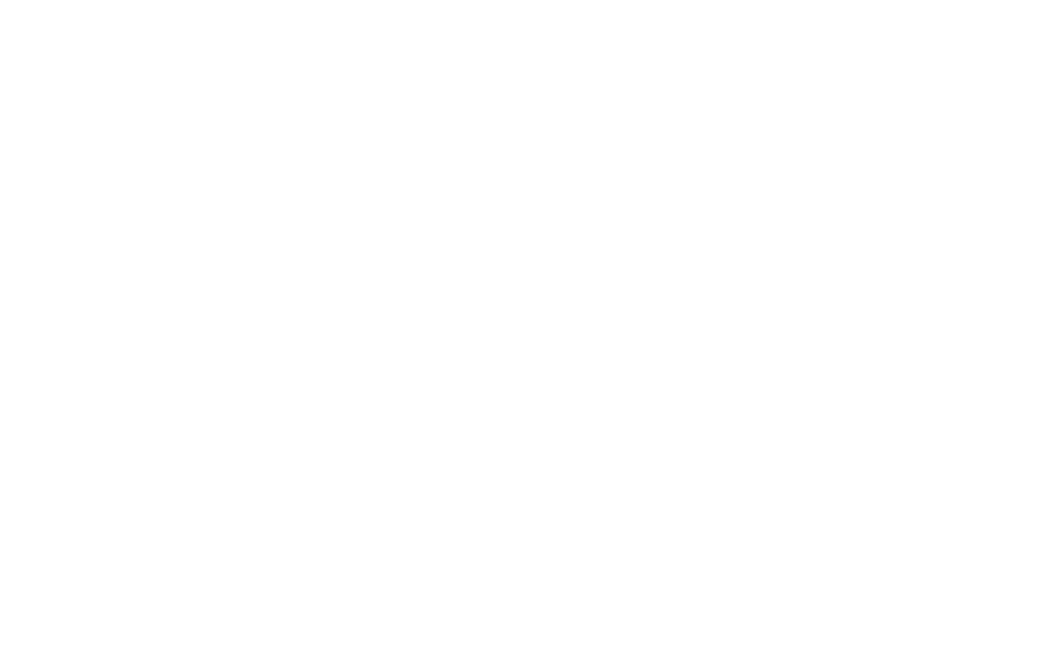
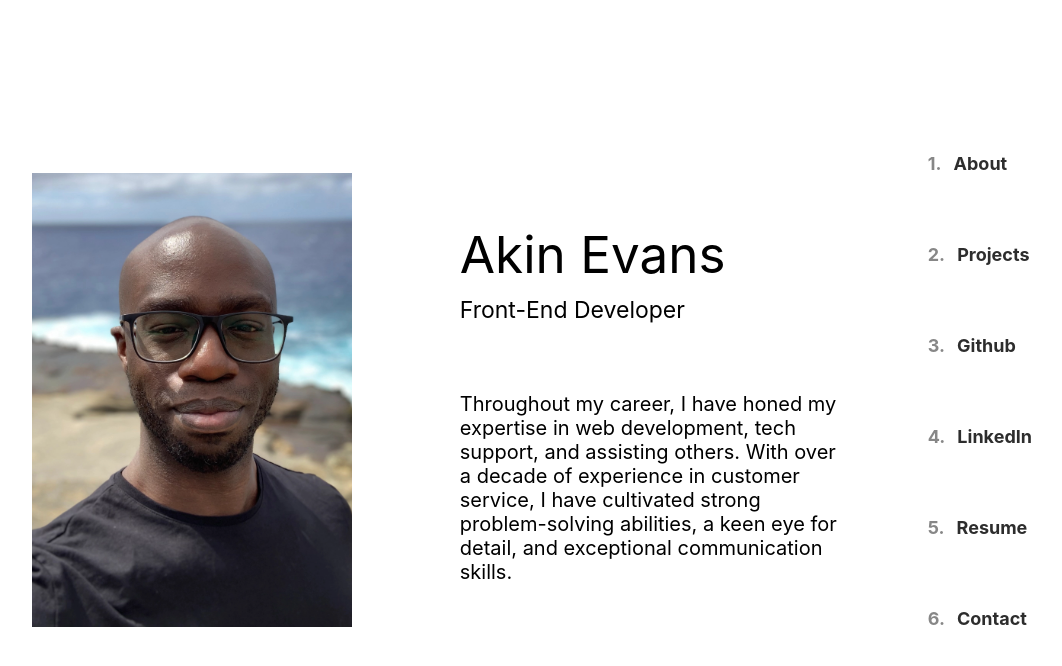
Before and after one commit to akinevans/akinevans.com-v4, a React (Create React App) app: page / in a window 1280 px wide. Shown: the top 666 px of the page, without its empty margins (108-1170 px from the left). Built offline with nearby package versions, Linux system fonts and the light colour scheme.

Commit message:
Begin building out Navbar and MainContent components

```diff
--- a/src/App.css
+++ b/src/App.css
@@ -2,9 +2,21 @@
 @tailwind components;
 @tailwind utilities;
 
+@layer utilities {
+  /* Hide scrollbar for Chrome, Safari and Opera */
+  .no-scrollbar::-webkit-scrollbar {
+    display: none;
+  }
+  /* Hide scrollbar for IE, Edge and Firefox */
+  .no-scrollbar {
+    -ms-overflow-style: none; /* IE and Edge */
+    scrollbar-width: none; /* Firefox */
+  }
+}
+
 :root {
   /* Colors */
-  --primary: #f3f3f6;
+  --primary: #ffffff;
   --secondary: #2d2d2d;
   --tertiary: #878787;
   --accent: #1b1b1d;
--- a/src/App.js
+++ b/src/App.js
@@ -4,9 +4,11 @@ import Navbar from "./components/Navbar/Navbar";
 
 function App() {
   return (
-    <div className='app-wrapper max-w-[1000px] h-auto'>
-      <Navbar />
-      <MainContent />
+    <div className='outer-app-wrapper flex justify-center items-center w-[100vw] h-[100vh] bg-primary'>
+      <div className='app-wrapper flex flex-row-reverse justify-between items-center gap-20 max-w-[1000px] h-auto m-auto '>
+        <Navbar />
+        <MainContent />
+      </div>
     </div>
   );
 }
--- a/src/components/MainContent/MainContent.js
+++ b/src/components/MainContent/MainContent.js
@@ -1,5 +1,34 @@
 import React from "react";
+import Projects from "../Projects/Projects";
+import self from "../../assets/self.webp";
 
 export default function MainContent() {
-  return <div className='main-content-wrapper'></div>;
+  return (
+    <div className='all-content-wrapper flex flex-col justify-start items-center  max-h-[500px] overflow-y-scroll '>
+      <div className='main-content-wrapper flex flex-row justify-between items-center gap-20 w-[100%] h-[100%] min-h-[500px]'>
+        <img
+          src={self}
+          alt='akin'
+          className='photo max-w-[320px] max-h-[481.5px]'
+        />
+
+        <section className='text-content flex flex-col justify-center items-start max-w-[388px]'>
+          <h1 className='font-inter text-titleSize'>
+            Akin <span>Evans</span>
+          </h1>
+          <h2 className='font-inter text-subTitleSize mb-16'>
+            <span>Front-End</span> Developer
+          </h2>
+          <p className='font-inter text-bodySize leading-6'>
+            Throughout my career, I have honed my expertise in web development,
+            tech support, and assisting others. With over a decade of experience
+            in customer service, I have cultivated strong problem-solving
+            abilities, a keen eye for detail, and exceptional communication
+            skills.
+          </p>
+        </section>
+      </div>
+      <Projects />
+    </div>
+  );
 }
--- a/src/components/Navbar/Navbar.js
+++ b/src/components/Navbar/Navbar.js
@@ -1,5 +1,26 @@
 import React from "react";
 
 export default function Navbar() {
-  return <nav className='nav-wrapper w-[]'></nav>;
+  return (
+    <nav className='nav-wrapper flex flex-col gap-16 w-fit h-[500px] max-h-[500px] font-inter text-secondary font-bold text-navSize'>
+      <a href=''>
+        <span className='text-tertiary mr-[12px]'>1.</span>About
+      </a>
+      <a href=''>
+        <span className='text-tertiary mr-[12px]'>2.</span>Projects
+      </a>
+      <a href=''>
+        <span className='text-tertiary mr-[12px]'>3.</span>Github
+      </a>
+      <a href=''>
+        <span className='text-tertiary mr-[12px]'>4.</span>LinkedIn
+      </a>
+      <a href=''>
+        <span className='text-tertiary mr-[12px]'>5.</span>Resume
+      </a>
+      <a href=''>
+        <span className='text-tertiary mr-[12px]'>6.</span>Contact
+      </a>
+    </nav>
+  );
 }
--- /dev/null
+++ b/src/components/Projects/Projects.js
@@ -0,0 +1,26 @@
+import React from "react";
+
+export default function Projects() {
+  return (
+    <div>
+      <h2>
+        Lorem ipsum dolor sit amet consectetur, adipisicing elit. Architecto
+        iusto animi amet repudiandae deleniti quo placeat nesciunt quisquam
+        possimus illum sequi a nam aliquid saepe, deserunt dolorum esse
+        laudantium nisi rem autem libero nulla quos corporis corrupti. Eveniet
+        quos amet impedit in vitae facere itaque nisi quod quasi a asperiores
+        sapiente esse iusto suscipit corporis provident ut expedita nihil animi
+        nam, distinctio obcaecati magni nesciunt. Tempora excepturi adipisci
+        explicabo velit et totam quae omnis nostrum, maiores earum, incidunt ex
+        hic, fuga amet corporis molestiae numquam consequuntur repellendus illo
+        culpa! Quas aspernatur nesciunt tempora qui. Eius voluptatem, ducimus
+        assumenda, animi nostrum consequuntur temporibus nisi vitae illum quasi
+        facilis tempore a aspernatur debitis doloribus ex esse, blanditiis
+        delectus odio? Itaque doloribus ducimus non temporibus labore tempore
+        velit fuga enim quo iusto ad voluptate mollitia incidunt debitis
+        voluptatem alias dignissimos, omnis sed iure. Totam velit consectetur
+        harum ad. Animi ipsa mollitia odit ipsam?
+      </h2>
+    </div>
+  );
+}
```
